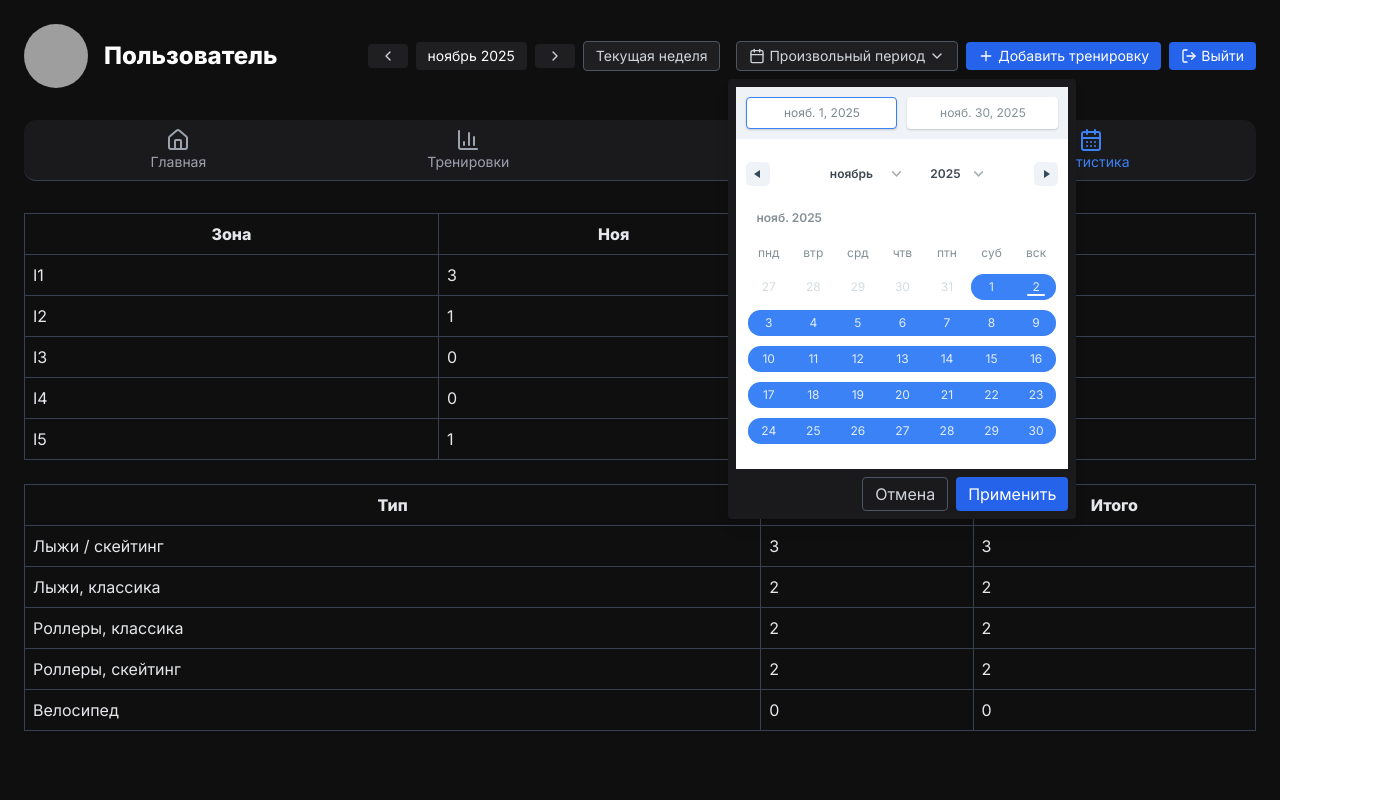
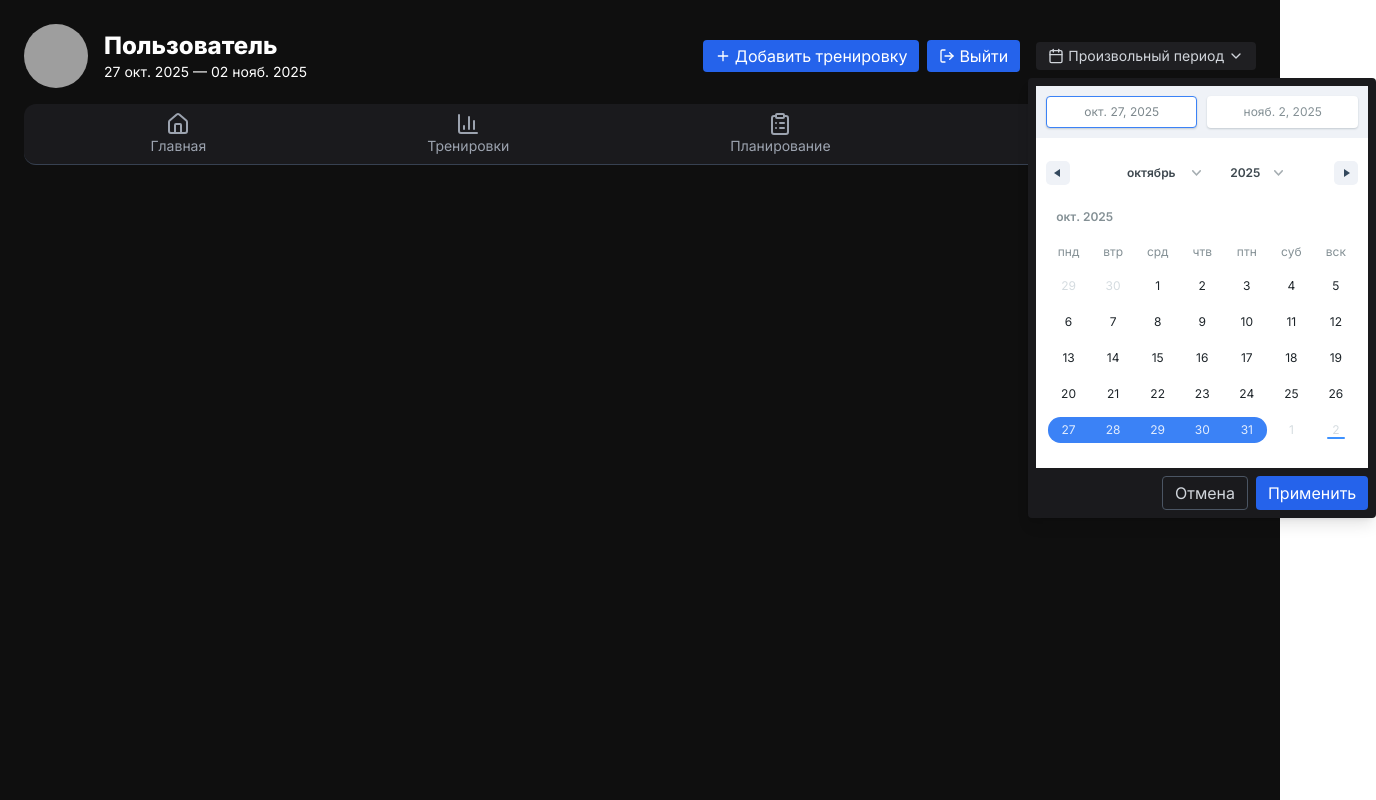
Before and after one commit to mbaliabin/dagbook-test, a React (Vite) app in the folder fasx-frontend/: page /statistics in a window 1280 px wide. Both pictures are taken after a click on the button "Произвольный период". Shown: the whole page, 1376 px wide, since content can reach past the window. Built offline with nearby package versions, Linux system fonts and the light colour scheme; grey boxes are pictures that could not be loaded.

Commit message:
Доработка StatisticsPage.tsx 192

```diff
--- a/fasx-frontend/src/pages/StatisticsPage.tsx
+++ b/fasx-frontend/src/pages/StatisticsPage.tsx
@@ -1,7 +1,10 @@
-import React from "react";
+import React, { useState } from "react";
 import { useNavigate, useLocation } from "react-router-dom";
 import dayjs from "dayjs";
-import "dayjs/locale/ru";
+import { DateRange } from "react-date-range";
+import { ru } from "date-fns/locale";
+import "react-date-range/dist/styles.css";
+import "react-date-range/dist/theme/default.css";
 import {
   Home,
   BarChart3,
@@ -9,102 +12,24 @@ import {
   CalendarDays,
   Plus,
   LogOut,
-  ChevronLeft,
-  ChevronRight,
   Calendar,
-  ChevronDown
+  ChevronDown,
 } from "lucide-react";
-import {
-  BarChart,
-  Bar,
-  XAxis,
-  Tooltip,
-  ResponsiveContainer,
-} from "recharts";
-import { DateRange } from "react-date-range";
-import { ru } from "date-fns/locale";
-import "react-date-range/dist/styles.css";
-import "react-date-range/dist/theme/default.css";
-
-dayjs.locale("ru");
 
 export default function StatsPage() {
   const navigate = useNavigate();
   const location = useLocation();
 
-  const [name] = React.useState("Пользователь");
-  const [reportType, setReportType] = React.useState("Общий отчет");
-  const [startPeriod, setStartPeriod] = React.useState(dayjs().startOf('month').toDate());
-  const [endPeriod, setEndPeriod] = React.useState(dayjs().endOf('month').toDate());
-  const [selectedMonth, setSelectedMonth] = React.useState(dayjs());
-  const [showDateRangePicker, setShowDateRangePicker] = React.useState(false);
-
-  const totals = {
-    trainingDays: 83,
-    sessions: 128,
-    time: "178:51",
-  };
-
-  const months = ["Янв","Фев","Мар","Апр","Май","Июн","Июл","Авг","Сен","Окт","Ноя","Дек"];
-
-  const enduranceZones = [
-    { zone: "I1", color: "#4ade80", months: [10,8,12,9,11,14,13,10,8,5,3,2] },
-    { zone: "I2", color: "#22d3ee", months: [5,6,7,3,4,5,6,3,4,2,1,1] },
-    { zone: "I3", color: "#facc15", months: [2,1,1,1,2,1,1,1,0,1,0,1] },
-    { zone: "I4", color: "#fb923c", months: [1,1,2,0,1,1,0,0,1,0,0,0] },
-    { zone: "I5", color: "#ef4444", months: [0,0,1,0,0,0,0,0,1,0,1,0] },
-  ];
-
-  const movementTypes = [
-    { type: "Лыжи / скейтинг", months: [4,5,3,0,0,0,0,0,1,2,3,2] },
-    { type: "Лыжи, классика", months: [3,4,2,0,0,0,0,0,0,1,2,1] },
-    { type: "Роллеры, классика", months: [0,0,0,3,5,6,7,5,4,3,2,0] },
-    { type: "Роллеры, скейтинг", months: [0,0,0,2,6,7,8,6,5,3,2,0] },
-    { type: "Велосипед", months: [0,0,0,1,2,3,4,3,2,1,0,0] },
-  ];
-
-  const formatTime = (minutes: number) => {
-    const h = Math.floor(minutes / 60);
-    const m = minutes % 60;
-    return `${h}:${m.toString().padStart(2, "0")}`;
-  };
-
-  const startMonth = dayjs(startPeriod).month();
-  const endMonth = dayjs(endPeriod).month();
-
-  const filteredMonths = months.slice(startMonth, endMonth + 1);
-  const filteredEnduranceZones = enduranceZones.map((zone) => ({
-    ...zone,
-    months: zone.months.slice(startMonth, endMonth + 1),
-    total: zone.months.slice(startMonth, endMonth + 1).reduce((a,b) => a+b, 0),
-  }));
-  const filteredMovementTypes = movementTypes.map((m) => ({
-    ...m,
-    months: m.months.slice(startMonth, endMonth + 1),
-    total: m.months.slice(startMonth, endMonth + 1).reduce((a,b) => a+b, 0),
-  }));
+  const [name] = useState("Пользователь");
+  const [showDateRangePicker, setShowDateRangePicker] = useState(false);
+  const [dateRange, setDateRange] = useState<{ startDate: Date; endDate: Date }>({
+    startDate: dayjs().startOf("isoWeek").toDate(),
+    endDate: dayjs().endOf("isoWeek").toDate(),
+  });
 
   const handleLogout = () => {
     localStorage.removeItem("token");
     navigate("/login");
-  };
-
-  const onPrevMonth = () => {
-    const prev = selectedMonth.subtract(1, 'month');
-    setSelectedMonth(prev);
-    setStartPeriod(prev.startOf('month').toDate());
-    setEndPeriod(prev.endOf('month').toDate());
-  };
-
-  const onNextMonth = () => {
-    const next = selectedMonth.add(1, 'month');
-    setSelectedMonth(next);
-    setStartPeriod(next.startOf('month').toDate());
-    setEndPeriod(next.endOf('month').toDate());
-  };
-
-  const applyDateRange = () => {
-    setShowDateRangePicker(false);
   };
 
   const menuItems = [
@@ -115,81 +40,70 @@ export default function StatsPage() {
   ];
 
   return (
-    <div className="min-h-screen bg-[#0f0f0f] text-gray-200 p-6 w-full">
-      <div className="w-full space-y-8">
-
-        {/* Header */}
-        <div className="flex flex-col md:flex-row md:items-center md:justify-between gap-4 mb-4 w-full">
+    <div className="min-h-screen bg-[#0f0f0f] text-white p-6 w-full">
+      <div className="flex flex-col md:flex-row md:items-center md:justify-between gap-4 mb-4">
+        {/* Профиль */}
         <div className="flex items-center space-x-4">
-            <img src="/profile.jpg" alt="Avatar" className="w-16 h-16 rounded-full object-cover" />
+          <img
+            src="/profile.jpg"
+            alt="Avatar"
+            className="w-16 h-16 rounded-full object-cover"
+          />
           <div>
-              <h1 className="text-2xl font-bold text-white">{name}</h1>
+            <h1 className="text-2xl font-bold">{name}</h1>
+            <p className="text-sm">
+              {dayjs(dateRange.startDate).format("DD MMM YYYY")} —{" "}
+              {dayjs(dateRange.endDate).format("DD MMM YYYY")}
+            </p>
           </div>
         </div>
 
-          <div className="flex items-center space-x-2 flex-wrap">
-
-            {/* Выбор периода */}
-            <div className="flex items-center space-x-2 flex-wrap">
+        {/* Кнопки */}
+        <div className="flex items-center gap-2">
+          <button className="bg-blue-600 hover:bg-blue-700 text-white px-3 py-1 rounded flex items-center">
+            <Plus className="w-4 h-4 mr-1" /> Добавить тренировку
+          </button>
           <button
-                className="flex items-center text-sm text-gray-300 bg-[#1f1f22] px-3 py-1 rounded hover:bg-[#2a2a2d]"
-                onClick={onPrevMonth}
+            onClick={handleLogout}
+            className="bg-blue-600 hover:bg-blue-700 text-white px-3 py-1 rounded flex items-center"
           >
-                <ChevronLeft className="w-4 h-4" />
-              </button>
-
-              <div
-                className="relative bg-[#1f1f22] text-white px-3 py-1 rounded text-sm flex items-center gap-1 cursor-pointer select-none"
-                title="Показать текущий месяц"
-              >
-                {selectedMonth.format('MMMM YYYY')}
-              </div>
-
-              <button
-                className="text-sm text-gray-300 bg-[#1f1f22] px-3 py-1 rounded hover:bg-[#2a2a2d]"
-                onClick={onNextMonth}
-              >
-                <ChevronRight className="w-4 h-4" />
-              </button>
-
-              <button
-                onClick={() => {
-                  const weekStart = dayjs().startOf('isoWeek');
-                  const weekEnd = dayjs().endOf('isoWeek');
-                  setStartPeriod(weekStart.toDate());
-                  setEndPeriod(weekEnd.toDate());
-                  setSelectedMonth(weekStart);
-                }}
-                className="text-sm px-3 py-1 rounded border border-gray-600 bg-[#1f1f22] text-gray-300 hover:bg-[#2a2a2d]"
-              >
-                Текущая неделя
+            <LogOut className="w-4 h-4 mr-1" /> Выйти
           </button>
 
           <div className="relative">
             <button
-                  onClick={() => setShowDateRangePicker(prev => !prev)}
-                  className="ml-2 text-sm px-3 py-1 rounded border border-gray-600 bg-[#1f1f22] text-gray-300 hover:bg-[#2a2a2d] flex items-center"
+              onClick={() => setShowDateRangePicker((prev) => !prev)}
+              className="ml-2 flex items-center gap-1 bg-[#1f1f22] px-3 py-1 rounded text-sm text-gray-300 hover:bg-[#2a2a2d]"
             >
-                  <Calendar className="w-4 h-4 mr-1" /> Произвольный период <ChevronDown className="w-4 h-4 ml-1" />
+              <Calendar className="w-4 h-4" />
+              Произвольный период
+              <ChevronDown className="w-4 h-4" />
             </button>
 
             {showDateRangePicker && (
               <div className="absolute z-50 mt-2 bg-[#1a1a1d] rounded shadow-lg p-2">
                 <DateRange
-                      onChange={item => {
-                        setStartPeriod(item.selection.startDate);
-                        setEndPeriod(item.selection.endDate);
-                      }}
+                  ranges={[
+                    {
+                      startDate: dateRange.startDate,
+                      endDate: dateRange.endDate,
+                      key: "selection",
+                    },
+                  ]}
+                  onChange={(item) =>
+                    setDateRange({
+                      startDate: item.selection.startDate,
+                      endDate: item.selection.endDate,
+                    })
+                  }
                   moveRangeOnFirstSelection={false}
-                      ranges={[{ startDate: startPeriod, endDate: endPeriod, key: 'selection' }]}
                   months={1}
                   direction="horizontal"
-                      rangeColors={['#3b82f6']}
-                      className="text-white"
+                  rangeColors={["#3b82f6"]}
                   locale={ru}
                   weekStartsOn={1}
                 />
-                    <div className="flex justify-end mt-2 space-x-2">
+                <div className="flex justify-end mt-2 gap-2">
                   <button
                     onClick={() => setShowDateRangePicker(false)}
                     className="px-3 py-1 rounded border border-gray-600 hover:bg-gray-700 text-gray-300"
@@ -197,7 +111,7 @@ export default function StatsPage() {
                     Отмена
                   </button>
                   <button
-                        onClick={applyDateRange}
+                    onClick={() => setShowDateRangePicker(false)}
                     className="px-3 py-1 rounded bg-blue-600 hover:bg-blue-700 text-white"
                   >
                     Применить
@@ -207,33 +121,13 @@ export default function StatsPage() {
             )}
           </div>
         </div>
-
-            {/* Кнопки */}
-            <div className="flex items-center space-x-2">
-              <button
-                className="bg-blue-600 hover:bg-blue-700 text-white text-sm px-3 py-1 rounded flex items-center"
-              >
-                <Plus className="w-4 h-4 mr-1" /> Добавить тренировку
-              </button>
-              <button
-                onClick={handleLogout}
-                className="bg-blue-600 hover:bg-blue-700 text-white text-sm px-3 py-1 rounded flex items-center"
-              >
-                <LogOut className="w-4 h-4 mr-1" /> Выйти
-              </button>
       </div>
 
-          </div>
-        </div>
-
-        {/* Меню */}
+      {/* Верхнее меню */}
       <div className="flex justify-around bg-[#1a1a1d] border-b border-gray-700 py-2 px-4 rounded-xl mb-6">
         {menuItems.map((item) => {
           const Icon = item.icon;
-            const isActive =
-              (item.path === "/daily" && location.pathname === "/daily") ||
-              (item.path === "/profile" && location.pathname === "/profile") ||
-              (item.path !== "/daily" && item.path !== "/profile" && location.pathname === item.path);
+          const isActive = location.pathname === item.path;
           return (
             <button
               key={item.path}
@@ -249,55 +143,7 @@ export default function StatsPage() {
         })}
       </div>
 
-        {/* Таблицы */}
-        <div className="overflow-x-auto">
-          <table className="w-full border-collapse">
-            <thead>
-              <tr>
-                <th className="border border-gray-700 p-2">Зона</th>
-                {filteredMonths.map((m) => (
-                  <th key={m} className="border border-gray-700 p-2">{m}</th>
-                ))}
-                <th className="border border-gray-700 p-2">Итого</th>
-              </tr>
-            </thead>
-            <tbody>
-              {filteredEnduranceZones.map((z) => (
-                <tr key={z.zone}>
-                  <td className="border border-gray-700 p-2">{z.zone}</td>
-                  {z.months.map((val, idx) => (
-                    <td key={idx} className="border border-gray-700 p-2">{val}</td>
-                  ))}
-                  <td className="border border-gray-700 p-2">{z.total}</td>
-                </tr>
-              ))}
-            </tbody>
-          </table>
-
-          <table className="w-full border-collapse mt-6">
-            <thead>
-              <tr>
-                <th className="border border-gray-700 p-2">Тип</th>
-                {filteredMonths.map((m) => (
-                  <th key={m} className="border border-gray-700 p-2">{m}</th>
-                ))}
-                <th className="border border-gray-700 p-2">Итого</th>
-              </tr>
-            </thead>
-            <tbody>
-              {filteredMovementTypes.map((m) => (
-                <tr key={m.type}>
-                  <td className="border border-gray-700 p-2">{m.type}</td>
-                  {m.months.map((val, idx) => (
-                    <td key={idx} className="border border-gray-700 p-2">{val}</td>
-                  ))}
-                  <td className="border border-gray-700 p-2">{m.total}</td>
-                </tr>
-              ))}
-            </tbody>
-          </table>
-        </div>
-      </div>
+      {/* Дальше идут таблицы и графики, как в StatsPage */}
     </div>
   );
 }
```
Lines whose indentation alone changed are shown as unchanged.
